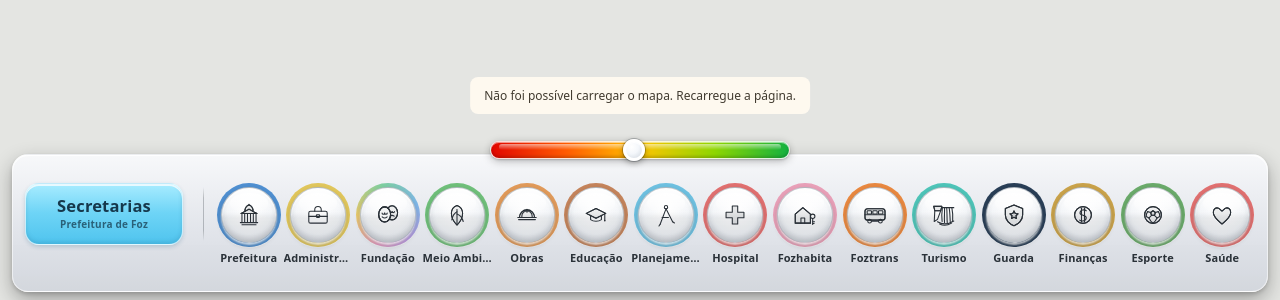
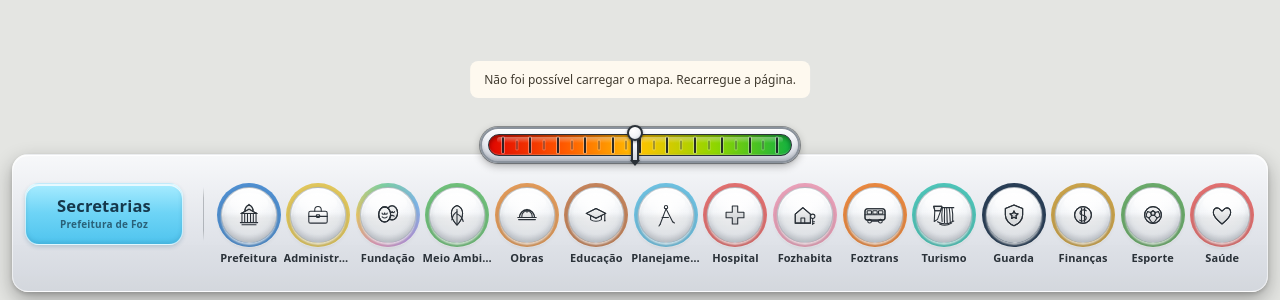
Before and after one commit to eleicao2028foz/corrida-camara-foz-2028, a plain HTML site: page mapa-onibus/index.html in a window 1280 px wide. Shown: the part 500-800 px from the top of the page. Drawn offline with Linux system fonts and the light colour scheme; no server answers.

Commit message:
Refaz o visual do termômetro com moldura e risquinhos de nível
A escala ganha carcaça metálica arredondada, marcações principais e
intermediárias, e um ponteiro em pino com borda escura. A posição e
o cálculo do índice de pautas.json permanecem os mesmos.

```diff
--- a/mapa-onibus/css/termometro-secretarias.css
+++ b/mapa-onibus/css/termometro-secretarias.css
@@ -1,4 +1,4 @@
-/* Termômetro arredondado na borda superior da barra das secretarias. */
+/* Termômetro com moldura e risquinhos de nível, na borda superior da barra. */
 #sec-bar{
   display:flex;
   flex-direction:column;
@@ -12,21 +12,35 @@
 #sec-bar.news-open .sec-tooltip{display:none !important}
 
 #sec-termometro{
-  --term-w:300px;
-  --term-h:18px;
-  --knob:22px;
+  --term-w:320px;
+  --term-h:22px;
+  --term-pad:14px;
   position:relative;
   z-index:6;
   width:var(--term-w);
   max-width:calc(100% - 48px);
-  height:28px;
-  margin:-2px 0 -10px;
+  height:46px;
+  margin:0 0 -14px;
   pointer-events:auto;
   display:flex;
   align-items:center;
   justify-content:center;
   font-family:system-ui,-apple-system,"Segoe UI",Roboto,Helvetica,Arial,sans-serif;
   -webkit-font-smoothing:antialiased;
+}
+#sec-termometro .sec-term-shell{
+  position:relative;
+  width:100%;
+  padding:5px 6px;
+  border-radius:999px;
+  background:linear-gradient(180deg,#fbfcfe 0%,#e8ebf1 48%,#c5cad3 100%);
+  border:2px solid #8a929c;
+  box-shadow:
+    0 0 0 1px rgba(42,49,56,.45),
+    0 3px 8px rgba(0,0,0,.30),
+    0 1px 2px rgba(0,0,0,.18),
+    inset 0 1px 0 rgba(255,255,255,.95),
+    inset 0 -2px 3px rgba(80,88,98,.22);
 }
 #sec-termometro .sec-term-track{
   position:relative;
@@ -39,49 +53,99 @@
     #ffc400 50%,
     #8ed600 75%,
     #12b140 100%);
-  border:1px solid rgba(255,255,255,.85);
+  border:1.5px solid #2a3138;
   box-shadow:
-    0 2px 8px rgba(0,0,0,.28),
-    0 1px 2px rgba(0,0,0,.18),
-    inset 0 1px 0 rgba(255,255,255,.55),
-    inset 0 -2px 3px rgba(0,0,0,.18);
+    inset 0 2px 4px rgba(0,0,0,.38),
+    inset 0 -1px 1px rgba(255,255,255,.22);
   overflow:visible;
 }
 #sec-termometro .sec-term-track:before{
   content:"";
   position:absolute;left:8px;right:8px;top:2px;height:6px;
   border-radius:999px;
-  background:linear-gradient(180deg,rgba(255,255,255,.55),rgba(255,255,255,0));
+  background:linear-gradient(180deg,rgba(255,255,255,.38),rgba(255,255,255,0));
   pointer-events:none;
+  z-index:0;
 }
+#sec-termometro .sec-term-ticks{
+  position:absolute;inset:0;
+  pointer-events:none;
+  z-index:1;
+}
+#sec-termometro .sec-term-tick{
+  position:absolute;
+  top:50%;
+  transform:translate(-50%,-50%);
+  background:#1c2128;
+  box-shadow:0 0 0 1px rgba(255,255,255,.38);
+  border-radius:1px;
+}
+#sec-termometro .sec-term-tick.is-major{
+  width:2px;
+  height:78%;
+  opacity:.92;
+}
+#sec-termometro .sec-term-tick.is-minor{
+  width:1px;
+  height:44%;
+  opacity:.7;
+}
+
 #sec-termometro .sec-term-knob{
   position:absolute;
   top:50%;
   left:50%;
-  width:var(--knob);
-  height:var(--knob);
-  margin:0;
-  border-radius:50%;
-  background:
-    radial-gradient(circle at 35% 30%,#fff 0%,#f4f7fb 46%,#cfd6de 100%);
-  border:3px solid #fff;
-  box-shadow:
-    0 2px 6px rgba(0,0,0,.35),
-    0 0 0 1px rgba(30,36,44,.25),
-    inset 0 1px 0 rgba(255,255,255,.95);
+  width:16px;
+  height:40px;
   transform:translate(-50%,-50%);
   transition:left .7s cubic-bezier(.22,.7,.3,1);
-  z-index:2;
+  z-index:3;
   pointer-events:none;
 }
-#sec-termometro.is-unknown .sec-term-knob{
-  background:radial-gradient(circle at 35% 30%,#fff 0%,#e6e8ec 50%,#b8bec6 100%);
-  box-shadow:0 2px 5px rgba(0,0,0,.25),0 0 0 1px rgba(30,36,44,.18);
+#sec-termometro .sec-term-knob-blade{
+  position:absolute;
+  left:50%;
+  top:6px;
+  bottom:3px;
+  width:8px;
+  margin-left:-4px;
+  background:linear-gradient(180deg,#ffffff 0%,#f4f6f9 42%,#d5dae2 100%);
+  border:2px solid #2a3138;
+  border-radius:3px 3px 2px 2px;
+  box-shadow:0 1px 3px rgba(0,0,0,.4),inset 0 1px 0 #fff;
 }
+#sec-termometro .sec-term-knob-blade:after{
+  content:"";
+  position:absolute;
+  left:50%;
+  bottom:-6px;
+  transform:translateX(-50%);
+  border:5px solid transparent;
+  border-top:6px solid #2a3138;
+  border-bottom-width:0;
+}
+#sec-termometro .sec-term-knob-head{
+  position:absolute;
+  left:50%;
+  top:0;
+  width:16px;
+  height:16px;
+  margin-left:-8px;
+  border-radius:50%;
+  background:radial-gradient(circle at 35% 30%,#fff 0%,#f2f4f7 52%,#c5ccd4 100%);
+  border:2px solid #2a3138;
+  box-shadow:0 1px 3px rgba(0,0,0,.4),inset 0 1px 0 #fff;
+  z-index:1;
+}
+#sec-termometro.is-unknown .sec-term-knob-head,
+#sec-termometro.is-unknown .sec-term-knob-blade{
+  border-color:#5a6270;
+}
+
 #sec-termometro .sec-term-tip{
   position:absolute;
   left:50%;
-  bottom:calc(100% + 8px);
+  bottom:calc(100% + 4px);
   transform:translateX(-50%);
   z-index:8;
   display:none;
@@ -107,18 +171,26 @@
 #sec-termometro .sec-term-tip.is-on{display:block}
 #sec-termometro.news-open .sec-term-tip{display:none !important}
 
-body.night #sec-termometro .sec-term-track{
-  border-color:rgba(255,255,255,.35);
+body.night #sec-termometro .sec-term-shell{
+  background:linear-gradient(180deg,#6a7380 0%,#4a5360 48%,#343b44 100%);
+  border-color:#9aa3ad;
   box-shadow:
-    0 2px 10px rgba(0,0,0,.45),
+    0 0 0 1px rgba(0,0,0,.45),
+    0 3px 10px rgba(0,0,0,.45),
     inset 0 1px 0 rgba(255,255,255,.28),
     inset 0 -2px 3px rgba(0,0,0,.35);
 }
+body.night #sec-termometro .sec-term-track{
+  border-color:#12151a;
+}
 
 @media (max-width:960px){
-  #sec-termometro{--term-w:260px;--term-h:16px;--knob:20px;height:24px;margin:0 0 -8px}
+  #sec-termometro{--term-w:280px;--term-h:20px;--term-pad:12px;height:42px;margin:0 0 -12px}
+  #sec-termometro .sec-term-knob{height:36px}
   #sec-termometro .sec-term-tip{font-size:10px;padding:5px 8px 6px;white-space:normal}
 }
 @media (max-width:520px){
-  #sec-termometro{--term-w:220px;--term-h:14px;--knob:18px}
+  #sec-termometro{--term-w:230px;--term-h:18px;--term-pad:11px;height:38px}
+  #sec-termometro .sec-term-knob-head{width:14px;height:14px;margin-left:-7px}
+  #sec-termometro .sec-term-knob-blade{width:7px;margin-left:-3.5px}
 }
--- a/mapa-onibus/index.html
+++ b/mapa-onibus/index.html
@@ -8,7 +8,7 @@
 <link rel="stylesheet" href="css/barra-secretarias.css?v=admin-barra-v10">
 <link rel="stylesheet" href="css/noite.css?v=noite-auto-v11">
 <link rel="stylesheet" href="css/noticias-secretaria.css?v=noticias-barra-v13">
-<link rel="stylesheet" href="css/termometro-secretarias.css?v=termometro-sec-v1">
+<link rel="stylesheet" href="css/termometro-secretarias.css?v=termometro-sec-v2">
 <link rel="stylesheet" href="css/clima.css?v=clima-auto-v14">
 <link rel="stylesheet" href="css/clima-barra.css?v=clima-barra-v15">
 <link rel="stylesheet" href="css/transito.css?v=transito-v12">
@@ -28,8 +28,14 @@
 <nav id="sec-bar" aria-label="Secretarias da Prefeitura de Foz">
   <div class="sec-tooltip" role="status"></div>
   <div id="sec-termometro" class="sec-term" role="meter" aria-valuemin="0" aria-valuemax="100" tabindex="0">
-    <div class="sec-term-track" aria-hidden="true">
-      <div class="sec-term-knob"></div>
+    <div class="sec-term-shell" aria-hidden="true">
+      <div class="sec-term-track">
+        <div class="sec-term-ticks"></div>
+        <div class="sec-term-knob">
+          <span class="sec-term-knob-head"></span>
+          <span class="sec-term-knob-blade"></span>
+        </div>
+      </div>
     </div>
     <div class="sec-term-tip" role="tooltip"></div>
   </div>
@@ -299,7 +305,7 @@
 <script src="js/barra-secretarias.js?v=termometro-sec-v1"></script>
 <script src="js/noite.js?v=noite-auto-v11"></script>
 <script src="js/noticias-secretaria.js?v=noticias-barra-v13"></script>
-<script src="js/termometro-secretarias.js?v=termometro-sec-v1"></script>
+<script src="js/termometro-secretarias.js?v=termometro-sec-v2"></script>
 <script src="js/clima.js?v=clima-barra-v15"></script>
 <script src="js/aviao-faixa.js?v=aviao-faixa-v17"></script>
 <script src="js/veiculos-3d.js?v=transito-v12"></script>
--- a/mapa-onibus/js/termometro-secretarias.js
+++ b/mapa-onibus/js/termometro-secretarias.js
@@ -8,10 +8,34 @@
   const track = el.querySelector(".sec-term-track");
   const knob = el.querySelector(".sec-term-knob");
   const tip = el.querySelector(".sec-term-tip");
+  const ticksBox = el.querySelector(".sec-term-ticks");
   if (!track || !knob) return;
 
   let data = null;
   let scopeId = null; // null = cidade
+
+  function scalePad() {
+    const raw = getComputedStyle(el).getPropertyValue("--term-pad").trim();
+    const n = parseFloat(raw);
+    return isFinite(n) && n > 0 ? n : 14;
+  }
+
+  function scaleLeft(pct) {
+    const pad = scalePad();
+    return "calc(" + pad + "px + (100% - " + pad * 2 + "px) * " + pct / 100 + ")";
+  }
+
+  function buildTicks() {
+    if (!ticksBox) return;
+    ticksBox.innerHTML = "";
+    // 10 divisões principais (0,10,...,100) + intermediários a cada 5.
+    for (let i = 0; i <= 20; i++) {
+      const tick = document.createElement("span");
+      tick.className = "sec-term-tick " + (i % 2 === 0 ? "is-major" : "is-minor");
+      tick.style.left = scaleLeft((i / 20) * 100);
+      ticksBox.appendChild(tick);
+    }
+  }
 
   function fmtDate(iso) {
     if (!iso) return "";
@@ -68,8 +92,7 @@
     const known = !!(rec && !rec.sem_indice && rec.nivel != null);
     el.classList.toggle("is-unknown", !known);
     const pct = known ? positionPct(rec.nivel) : 50;
-    const pad = 11; // keep knob inside rounded caps
-    knob.style.left = "calc(" + pad + "px + (100% - " + pad * 2 + "px) * " + pct / 100 + ")";
+    knob.style.left = scaleLeft(pct);
     const label = tipText(scopeId, rec);
     if (tip) tip.textContent = label;
     el.setAttribute("aria-label", "Termômetro de problemas. " + label);
@@ -159,12 +182,15 @@
       if (tip) tip.classList.remove("is-on");
     });
     window.addEventListener("resize", function () {
+      buildTicks();
+      apply(scopeId);
       if (typeof window.__fozBarPad === "function") window.__fozBarPad();
     });
   }
 
   function boot(term) {
     data = term || null;
+    buildTicks();
     hook();
     apply(null);
     window.__FOZ_TERMOMETRO__ = {
```
